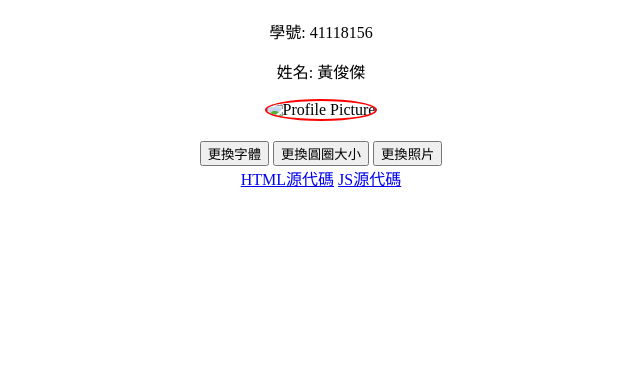
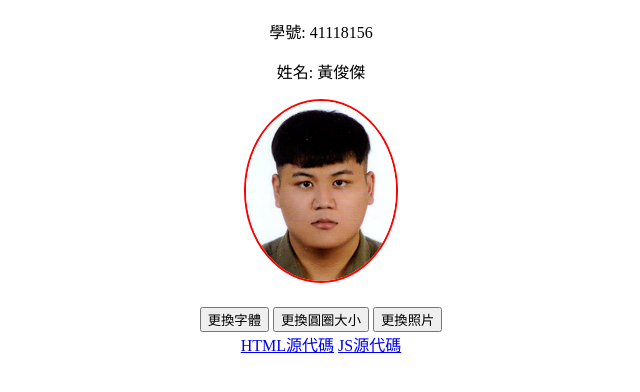
Before and after one commit to kenzy0204/1225text, a plain HTML site: page 1225-1.html in a window 1280 px wide. Shown: the part 70-462 px from the top of the page, without its empty margins (319-959 px from the left). Drawn offline with Linux system fonts and the light colour scheme.

Commit message:
Update 1225-1.html

```diff
--- a/1225-1.html
+++ b/1225-1.html
@@ -23,7 +23,7 @@
   <h1>學生資訊</h1>
   <p>學號: <span id="studentId">41118156</span></p>
   <p>姓名: <span id="name">黃俊傑</span></p>
-  <img id="profile" src="C:\Users\user\Desktop\1225-1.jpg" alt="Profile Picture" width="150">
+  <img id="profile" src="photo1.jpg" alt="Profile Picture" width="150">
   <div id="buttons">
     <button onclick="adjustText()">更換字體</button>
     <button onclick="adjustProfile()">更換圓圈大小</button>
```
